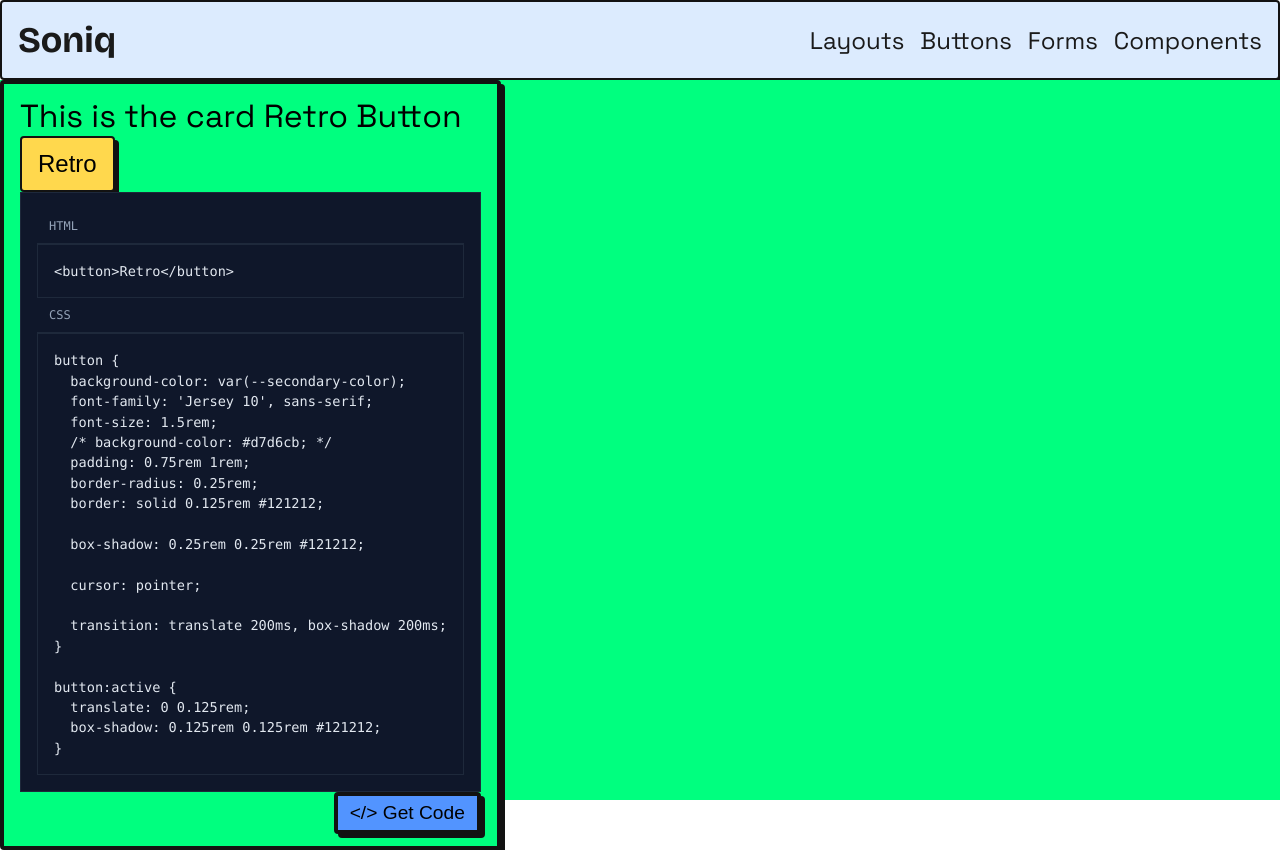
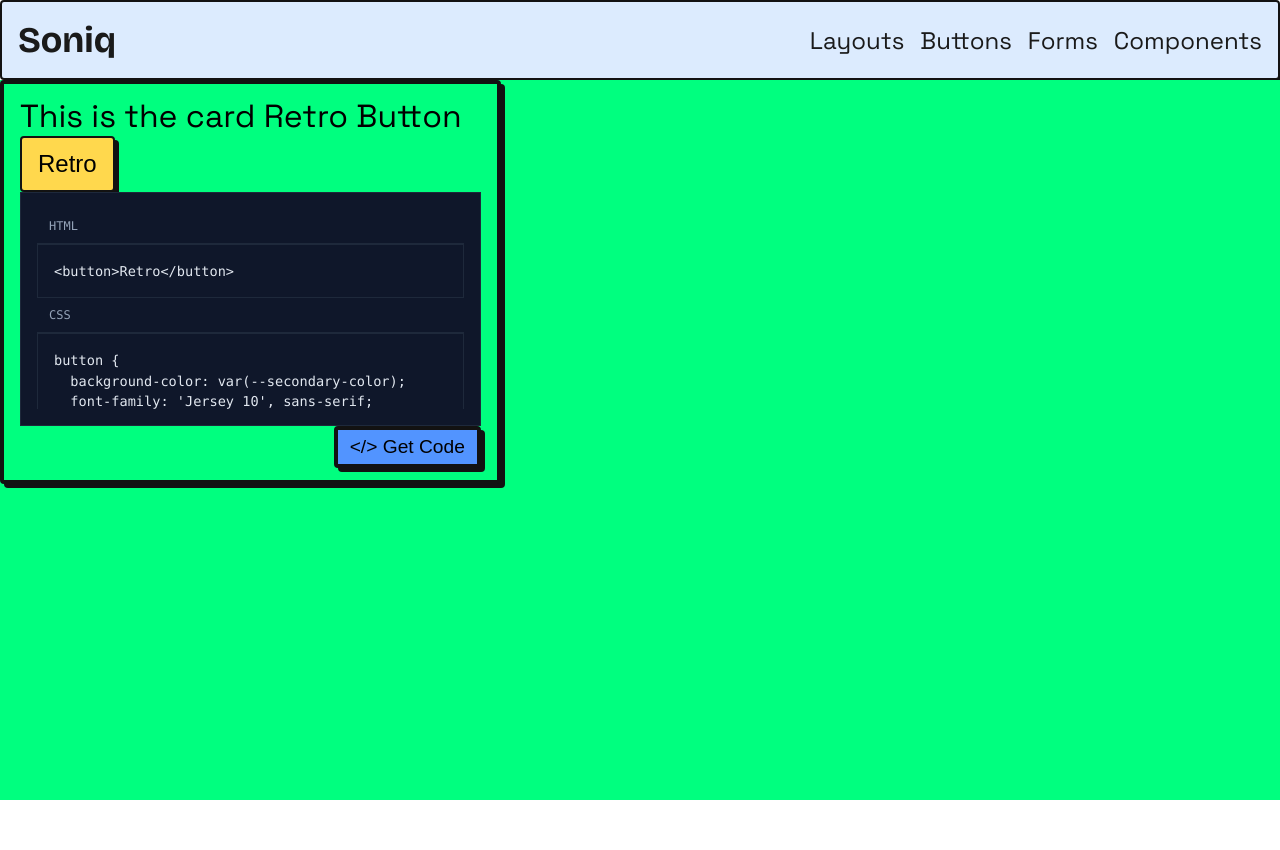
Before and after one commit to yusef-codes10/soniq, a Vue app: page /buttons in a window 1280 px wide. After the commit the page ends 800 px from the top, so only its background shows below. Built offline with nearby package versions, Linux system fonts and the light colour scheme.

Commit message:
scroll will only work with fixed height | offerflow-x left

```diff
--- a/src/assets/global.css
+++ b/src/assets/global.css
@@ -117,6 +117,7 @@ h6 {
     white-space: pre;
 
     border: 1px solid #1e293b;
+    overflow-y: auto;
 }
 
 .code-header {
--- a/src/components/ui/CodeSection.vue
+++ b/src/components/ui/CodeSection.vue
@@ -18,3 +18,10 @@ const parsed = computed(() => parseVueSource(props.source))
     <pre class="code">{{ parsed.styles }}</pre>
   </div>
 </template>
+
+<style scoped>
+.code-container {
+  overflow: auto;
+  height: 200px;
+}
+</style>
```
